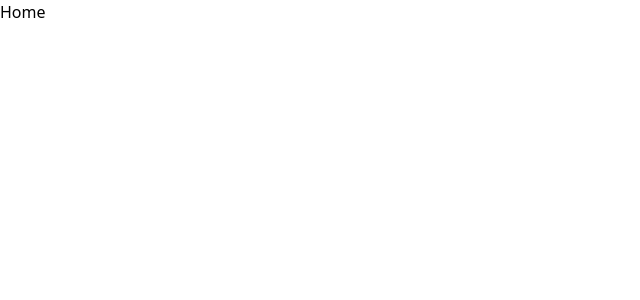
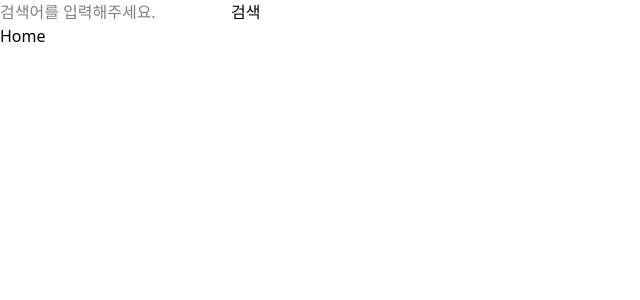
Before and after one commit to SangWon7242/section1, a Next.js app: page / in a window 1280 px wide. Shown: the top 300 px of the page, without its empty margins (0-640 px from the left). Built offline with nearby package versions, Linux system fonts and the light colour scheme.

Commit message:
서치바를 클라이언트 컴포넌트로 생성

```diff
--- a/src/app/(with-searchbar)/layout.tsx
+++ b/src/app/(with-searchbar)/layout.tsx
@@ -1,3 +1,10 @@
+import SearchBar from "./searchBar";
+
 export default function Layout({ children }: { children: React.ReactNode }) {
-  return <div>{children}</div>;
+  return (
+    <div>
+      <SearchBar />
+      {children}
+    </div>
+  );
 }
--- /dev/null
+++ b/src/app/(with-searchbar)/searchBar.tsx
@@ -0,0 +1,23 @@
+"use client";
+
+import { useState } from "react";
+
+export default function SearchBar() {
+  const [search, setSearch] = useState("");
+
+  const onChnageSearch = (e: React.ChangeEvent<HTMLInputElement>) => {
+    setSearch(e.target.value);
+  };
+
+  return (
+    <div>
+      <input
+        type="text"
+        placeholder="검색어를 입력해주세요."
+        value={search}
+        onChange={onChnageSearch}
+      />
+      <button>검색</button>
+    </div>
+  );
+}
```
